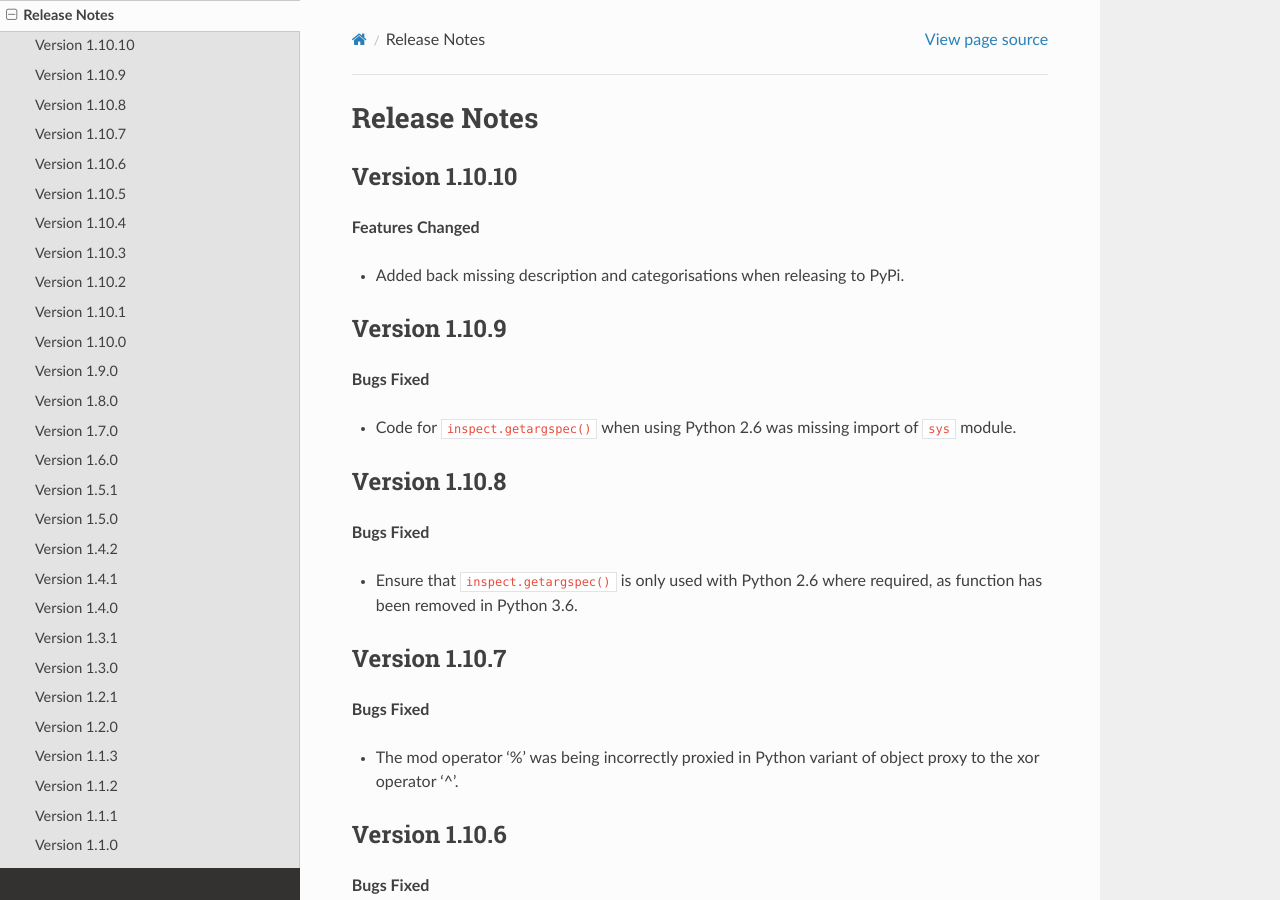
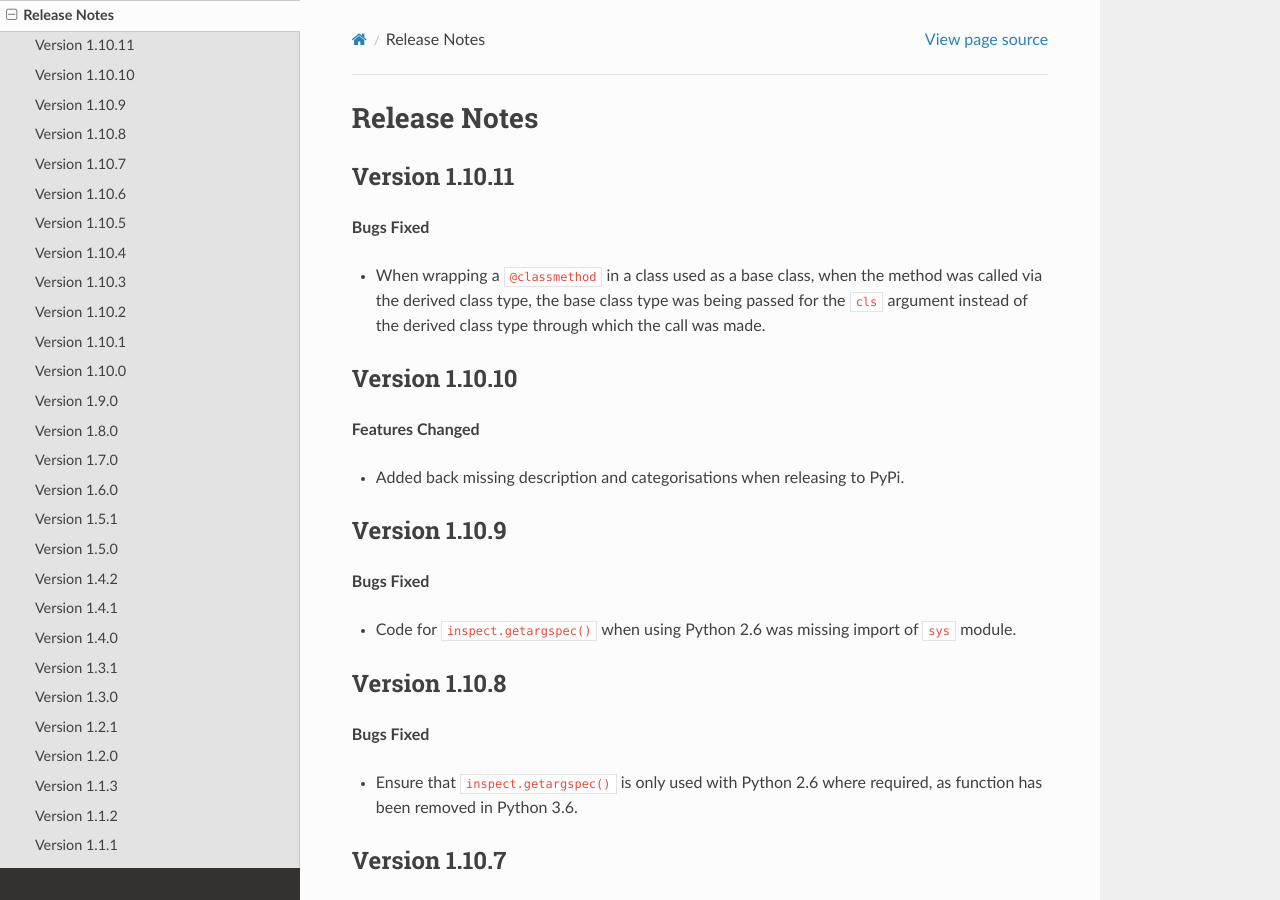
Before and after one commit to GrahamDumpleton/wrapt, a Sphinx documentation site: the page built from docs/changes.rst, in a window 1280 px wide and 900 px high. Built offline with Sphinx 7.4.7 and the Read the Docs theme 2.0.0, drawn with Linux system fonts in a browser that asks for light colours.

Commit message:
Document bug fix for when wrapping a @classmethod of a class used as a base type.

```diff
--- a/docs/changes.rst
+++ b/docs/changes.rst
@@ -1,5 +1,15 @@
 Release Notes
 =============
+
+Version 1.10.11
+---------------
+
+**Bugs Fixed**
+
+* When wrapping a ``@classmethod`` in a class used as a base class, when
+  the method was called via the derived class type, the base class type was
+  being passed for the ``cls`` argument instead of the derived class type
+  through which the call was made.
 
 Version 1.10.10
 ---------------
```
